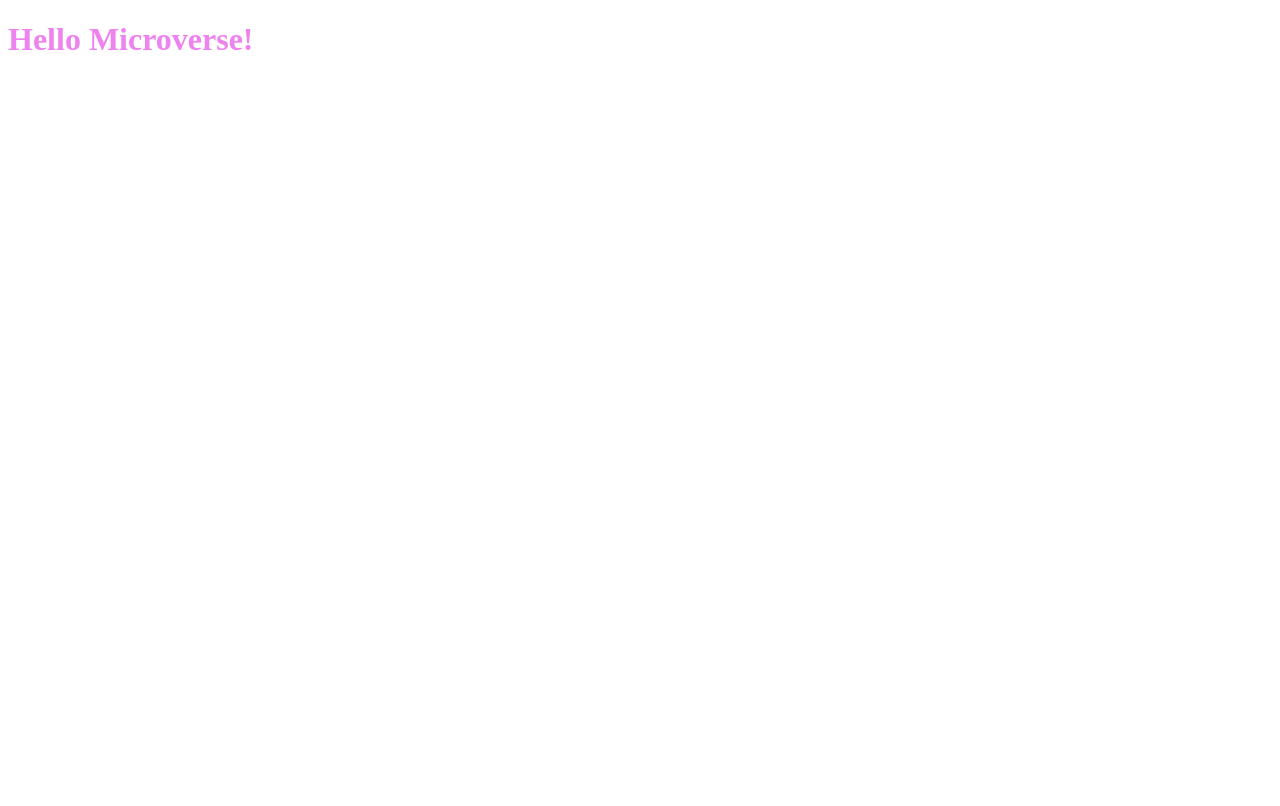
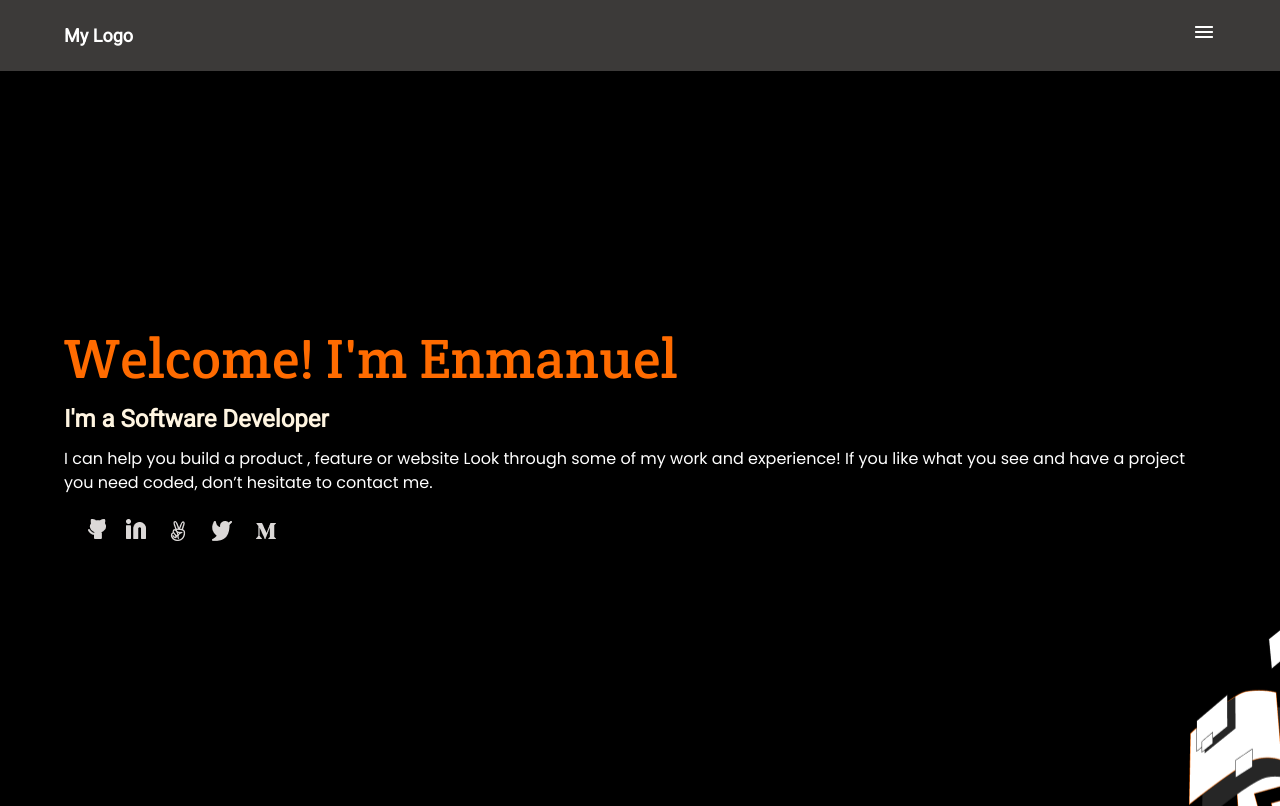
Before and after one commit to enmanuelbayen/Hello-Microverses, a website: page index.html in a window 1280 px wide. Drawn offline with Linux system fonts and the light colour scheme.

Commit message:
Fixing errors from review

```diff
--- a/index.html
+++ b/index.html
@@ -5,10 +5,32 @@
     <meta http-equiv="X-UA-Compatible" content="IE=edge">
     <meta name="viewport" content="width=device-width, initial-scale=1.0">
     <link rel="stylesheet" href="style.css">
-    <title>Microverse project</title>
+    <title>Document</title>
 </head>
+
 <body>
-    <H1 class="welcome">Hello Microverse!
-    </h1>
+
+ <header class="header flex">
+     <div class="logo">My Logo</div>
+      <nav class="navbar"><a href="#" class="menu-icon"><img src="./side-menu.png" alt="side-menu"></a></nav>
+ </header>
+
+<main class="landing_page">
+
+     <h1 class="title">Welcome! I'm Enmanuel</h1>
+      <h2 class="hi">I'm a Software Developer</h2>
+      <p class="bio">I can help you build a product , feature or website Look through some of my work and experience! If you like what you see and have a project you need coded,
+        don’t hesitate to contact me.</p>
+
+    <ul class="icon">
+        <li><a href="https://github.com/enmanuelbayen?tab=repositories"><img id="github" class="social-icons" src="./github.png" alt="GitHub-icon"></a></li>
+        <li><a href="https://www.linkedin.com/in/enmanuel-bayen-torres-480906128/"><img id="linkedin" class="social-icons" src="./linkedin.png" alt="Linkedin-icon"></a></li>
+        <li><a href="#"><img id="hand" class="social-icons" src="./hand.png" alt="hand-icon"></a></li>
+        <li><a href="https://twitter.com/EJbayen"><img id="twitter" class="social-icons" src="./twitter.png" alt="Twitter-icon"></a></li>
+        <li><a href="#"><img id="medium" class="social-icons" src="/capM.png" alt="Medium-icon"></a></li>
+    </ul>
+</main>
+
+
 </body>
 </html>
--- a/style.css
+++ b/style.css
@@ -1,3 +1,95 @@
-.welcome {
-  color: violet;
+/*  theme  */
+@import url('https://fonts.googleapis.com/css2?family=Crete+Round&family=Poppins&family=Roboto&display=swap');
+
+.flex {
+  display: flex;
 }
+
+li {
+  list-style: none;
+}
+
+* {
+  padding: 0;
+  margin: 0;
+  box-sizing: border-box;
+}
+
+a {
+  list-style: none;
+  cursor: pointer;
+}
+
+body {
+  font-family: 'Poppins', sans-serif;
+  text-align: left;
+  background-color: black;
+  background-image: url("Group.png");
+  background-repeat: no-repeat;
+  background-position: right 0 top 120%;
+}
+
+.header {
+  background: #3c3a39;
+  justify-content: space-between;
+  padding: 20px 5%;
+  align-items: center;
+  width: 100%;
+}
+
+.logo {
+  color: white;
+  font-family: 'Roboto', sans-serif;
+  font-style: normal;
+  font-weight: 700;
+  font-size: 18px;
+  line-height: 100%;
+}
+
+.landing_page {
+  padding: 20% 5%;
+  display: flex;
+  flex-direction: column;
+  align-items: flex-start;
+  justify-content: space-evenly;
+}
+
+.title {
+  font-family: 'Crete Round', sans-serif;
+  font-style: normal;
+  font-weight: 400;
+  font-size: 56px;
+  line-height: 64px;
+  letter-spacing: 0.37px;
+  color: #ff6b00;
+}
+
+.hi {
+  font-family: 'Roboto', sans-serif;
+  font-size: 24px;
+  font-weight: 700;
+  line-height: 32px;
+  color: #fff5e1;
+  padding-top: 12px;
+}
+
+.bio {
+  font-style: normal;
+  font-weight: 400;
+  font-size: 16px;
+  line-height: 24px;
+  color: #fff;
+  padding-top: 12px;
+}
+
+.icon {
+  display: flex;
+  align-items: flex-start;
+  padding: 0 24px;
+  padding-top: 12px;
+}
+
+.social-icons {
+  padding-top: 12px;
+  padding-right: 20px;
+}
```
Also changed, not shown: hand.png (added).
